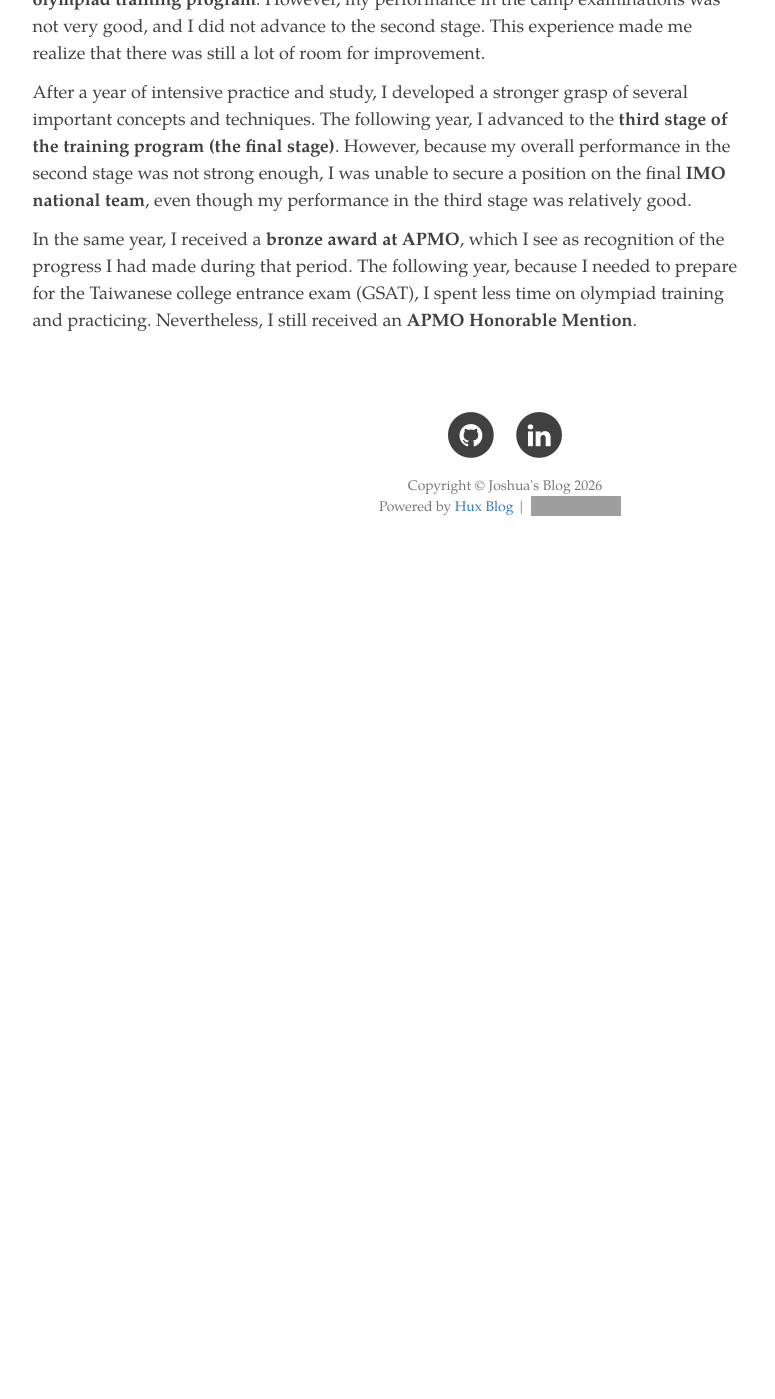
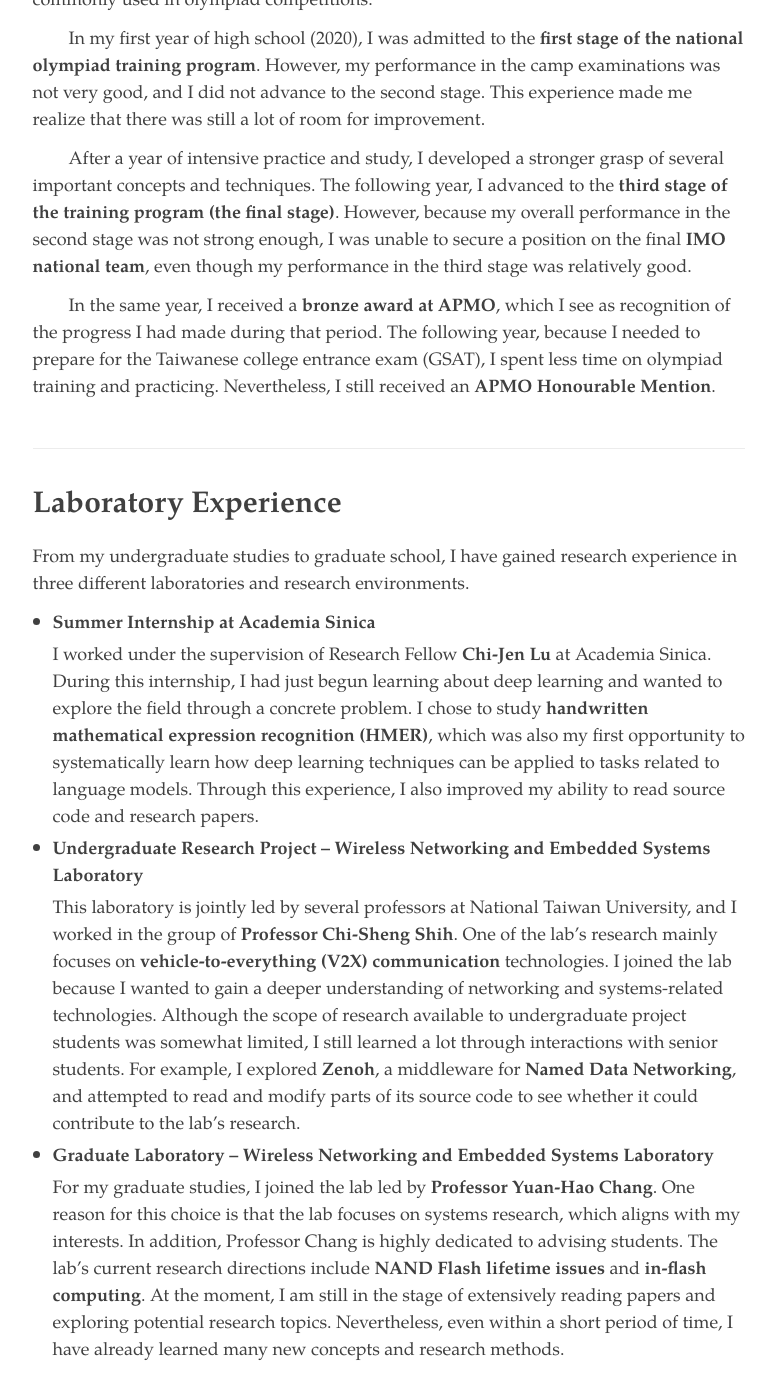
Before and after one commit to joshuachen0213/joshuachen0213.github.io, a Jekyll site: the page built from about.html, in a window 1280 px wide and 1400 px high, scrolled down 1650 px. Shown: the whole window, without its empty margins (135-910 px from the left). Built offline with Jekyll 4.4.1, drawn with Linux system fonts in a browser that asks for light colours; nearby versions of some CDN libraries; comment, search, counter and statistics services are not loaded; before the commit the page ends 2231 px from its top, so only the background shows below that; some of the changed text lies outside the part shown; grey boxes are pictures that could not be loaded.

Commit message:
update about page

```diff
--- a/_includes/about/en.md
+++ b/_includes/about/en.md
@@ -1,28 +1,46 @@
-I am **Hsin-Jui Chen**. This blog is mainly used to record my learning journey and personal growth. Most of the content consists of notes and reflections from courses I have taken at university, along with some personal notes I have written. Some of these notes are related to mathematical olympiads, while others cover topics from undergraduate mathematics courses.
+&emsp;&emsp;I am **Hsin-Jui Chen**. This blog is mainly used to record my learning journey and personal growth. Most of the content consists of notes and reflections from courses I have taken at university, along with some personal notes I have written. Some of these notes are related to mathematical olympiads, while others cover topics from undergraduate mathematics courses.
+
+&emsp;&emsp;Below is a detailed overview of my CV, with laboratory experiences updated as of March 2026. For a quick overview, you may also refer to my one-page [resume](/docs/Resume.pdf).
 
 ## Education
 
 My educational background is as follows:
 
-* **B.S. in Computer Science and Information Engineering**, National Taiwan University, with a **Minor in Mathematics** (GPA: 4.23 / 4.3)
-* Currently pursuing an **M.S. in Computer Science and Information Engineering**, National Taiwan University
+- **B.S. in Computer Science and Information Engineering**, National Taiwan University, with a **Minor in Mathematics** (GPA: 4.23 / 4.3)
+- Currently pursuing an **M.S. in Computer Science and Information Engineering**, National Taiwan University
 
-During my undergraduate studies at NTU CSIE, I had the opportunity to explore many different areas of computer science, which broadened my perspective on potential directions for future work. When I first entered university, I was particularly interested in mathematics, so I took many courses offered by the mathematics department and achieved strong academic results.
+&emsp;&emsp;During my undergraduate studies at NTU CSIE, I had the opportunity to explore many different areas of computer science, which broadened my perspective on potential directions for future work. When I first entered university, I was particularly interested in mathematics, so I took many courses offered by the mathematics department and achieved strong academic results.
 
-Later, I shifted my focus toward computer science, especially systems-related topics, because I wanted to build deeper expertise in that area. At the same time, I have also developed a reasonable understanding of modern machine learning and deep learning, which are currently very active research areas.
+&emsp;&emsp;Later, I shifted my focus toward computer science, especially systems-related topics, because I wanted to build deeper expertise in that area. At the same time, I have also developed a reasonable understanding of modern machine learning and deep learning, which are currently very active research areas.
 
 ## High School Olympiad Experience
 
 Some of my notable achievements in mathematical olympiads include:
+- **Bronze Award**, Asian Pacific Mathematics Olympiad (APMO) 2021
+- **Honourable Mention Award**, Asian Pacific Mathematics Olympiad (APMO) 2022
+- **Final Round Participant**, Taiwan Mathematical Olympiad Training Camp (2021)
 
-* **Bronze Award**, Asian Pacific Mathematics Olympiad (APMO) 2021
-* **Honourable Mention Award**, Asian Pacific Mathematics Olympiad (APMO) 2022
-* **Final Round Participant**, Taiwan Mathematical Olympiad Training Camp (2021)
+&emsp;&emsp;When I first entered high school, I had a strong interest in mathematics competitions, but it was only then that I learned about the mathematical olympiad system. Later, I attended several training camps organized by former national team members (IMOC), where I began learning the mathematical topics and problem-solving techniques commonly used in olympiad competitions.
 
-When I first entered high school, I had a strong interest in mathematics competitions, but it was only then that I learned about the mathematical olympiad system. Later, I attended several training camps organized by former national team members (IMOC), where I began learning the mathematical topics and problem-solving techniques commonly used in olympiad competitions.
+&emsp;&emsp;In my first year of high school (2020), I was admitted to the **first stage of the national olympiad training program**. However, my performance in the camp examinations was not very good, and I did not advance to the second stage. This experience made me realize that there was still a lot of room for improvement.
 
-In my first year of high school (2020), I was admitted to the **first stage of the national olympiad training program**. However, my performance in the camp examinations was not very good, and I did not advance to the second stage. This experience made me realize that there was still a lot of room for improvement.
+&emsp;&emsp;After a year of intensive practice and study, I developed a stronger grasp of several important concepts and techniques. The following year, I advanced to the **third stage of the training program (the final stage)**. However, because my overall performance in the second stage was not strong enough, I was unable to secure a position on the final **IMO national team**, even though my performance in the third stage was relatively good.
 
-After a year of intensive practice and study, I developed a stronger grasp of several important concepts and techniques. The following year, I advanced to the **third stage of the training program (the final stage)**. However, because my overall performance in the second stage was not strong enough, I was unable to secure a position on the final **IMO national team**, even though my performance in the third stage was relatively good.
+&emsp;&emsp;In the same year, I received a **bronze award at APMO**, which I see as recognition of the progress I had made during that period. The following year, because I needed to prepare for the Taiwanese college entrance exam (GSAT), I spent less time on olympiad training and practicing. Nevertheless, I still received an **APMO Honourable Mention**.
 
-In the same year, I received a **bronze award at APMO**, which I see as recognition of the progress I had made during that period. The following year, because I needed to prepare for the Taiwanese college entrance exam (GSAT), I spent less time on olympiad training and practicing. Nevertheless, I still received an **APMO Honorable Mention**.
+
+## Laboratory Experience
+
+From my undergraduate studies to graduate school, I have gained research experience in three different laboratories and research environments.
+
+- **Summer Internship at Academia Sinica**
+
+  I worked under the supervision of Research Fellow **Chi-Jen Lu** at Academia Sinica. During this internship, I had just begun learning about deep learning and wanted to explore the field through a concrete problem. I chose to study **handwritten mathematical expression recognition (HMER)**, which was also my first opportunity to systematically learn how deep learning techniques can be applied to tasks related to language models. Through this experience, I also improved my ability to read source code and research papers.
+
+- **Undergraduate Research Project – Wireless Networking and Embedded Systems Laboratory**
+
+  This laboratory is jointly led by several professors at National Taiwan University, and I worked in the group of **Professor Chi-Sheng Shih**. One of the lab’s research mainly focuses on **vehicle-to-everything (V2X) communication** technologies. I joined the lab because I wanted to gain a deeper understanding of networking and systems-related technologies. Although the scope of research available to undergraduate project students was somewhat limited, I still learned a lot through interactions with senior students. For example, I explored **Zenoh**, a middleware for **Named Data Networking**, and attempted to read and modify parts of its source code to see whether it could contribute to the lab’s research.
+
+- **Graduate Laboratory – Wireless Networking and Embedded Systems Laboratory**
+
+  For my graduate studies, I joined the lab led by **Professor Yuan-Hao Chang**. One reason for this choice is that the lab focuses on systems research, which aligns with my interests. In addition, Professor Chang is highly dedicated to advising students. The lab’s current research directions include **NAND Flash lifetime issues** and **in-flash computing**. At the moment, I am still in the stage of extensively reading papers and exploring potential research topics. Nevertheless, even within a short period of time, I have already learned many new concepts and research methods.
--- a/_includes/about/zh.md
+++ b/_includes/about/zh.md
@@ -6,7 +8,7 @@
 - 國立臺灣大學資訊工程學系畢業，輔系數學系，畢業 GPA 為 4.23 / 4.3
 - 目前就讀於國立臺灣大學資訊工程學系碩士班
 
-在臺大資工就讀期間，我接觸並認識了許多不同領域的知識，也因此對未來可能投入的方向有更廣的想像。大一剛入學時，我對數學特別有興趣，因此修了不少數學系的課程，也取得了不錯的成績。後來因為希望在資訊領域（尤其是系統相關方向）有更深入的能力，修課的重心逐漸轉向系統相關課程。同時，我對當前相當熱門的機器學習與深度學習領域也有一定程度的接觸與了解。
+&emsp;&emsp;在臺大資工就讀期間，我接觸並認識了許多不同領域的知識，也因此對未來可能投入的方向有更廣的想像。大一剛入學時，我對數學特別有興趣，因此修了不少數學系的課程，也取得了不錯的成績。後來因為希望在資訊領域（尤其是系統相關方向）有更深入的能力，修課的重心逐漸轉向系統相關課程。同時，我對當前相當熱門的機器學習與深度學習領域也有一定程度的接觸與了解。
 
 ## 高中奧林匹亞經歷
 
@@ -15,10 +17,18 @@
 - 2022 年亞太數學奧林匹亞榮譽獎
 - 2021 年數學奧林匹亞選訓營第三階段
 
-剛進入高中時，我一直對數學競賽抱有興趣，但也是到了高中之後才真正知道「數學奧林匹亞」這個競賽體系。後來我參加了一些由前國手舉辦的營隊（IMOC），逐漸接觸並學習這個競賽中常見的數學知識與解題方法。
+&emsp;&emsp;剛進入高中時，我一直對數學競賽抱有興趣，但也是到了高中之後才真正知道「數學奧林匹亞」這個競賽體系。後來我參加了一些由前國手舉辦的營隊（IMOC），逐漸接觸並學習這個競賽中常見的數學知識與解題方法。
 
-在高一（2020 年）時，我成功進入第一階段選訓營。不過在營隊中的各次考試表現都不太理想，最終也沒有進入第二階段選訓營。這段經驗讓我意識到自己還有許多需要加強的地方。
+&emsp;&emsp;在高一（2020 年）時，我成功進入第一階段選訓營。不過在營隊中的各次考試表現都不太理想，最終也沒有進入第二階段選訓營。這段經驗讓我意識到自己還有許多需要加強的地方。
 
-經過一年的練習與學習後，我對一些重要的觀念與解題技巧有了更好的掌握。隔年我順利進入第三階段選訓營（最後一階段），但由於在第二階段的整體表現並不突出，即使在第三階段的表現相對不錯，仍然沒有取得最終代表隊（IMO）的資格。同一年我在 APMO 獲得銅牌，對我來說也算是對那段時間努力的一種肯定。再隔一年因為需要準備學測，沒有再投入太多時間在競賽訓練上，但仍然獲得了 APMO 的榮譽獎。
+&emsp;&emsp;經過一年的練習與學習後，我對一些重要的觀念與解題技巧有了更好的掌握。隔年我順利進入第三階段選訓營（最後一階段），但由於在第二階段的整體表現並不突出，即使在第三階段的表現相對不錯，仍然沒有取得最終代表隊（IMO）的資格。同一年我在 APMO 獲得銅牌，對我來說也算是對那段時間努力的一種肯定。再隔一年因為需要準備學測，沒有再投入太多時間在競賽訓練上，但仍然獲得了 APMO 的榮譽獎。
 
-<!-- ## 實驗室經歷 -->
+## 實驗室經歷
+
+在大學到研究所期間，我一共在三個不同的實驗室或研究環境中累積過一些研究經驗：
+
+- **中研院暑期實習**：指導老師為中研院研究員呂及人。在這段時間，我剛開始接觸深度學習，因此希望透過一個具體問題來深入了解相關技術。我選擇研究數學手寫辨識的問題，也是在這段時間第一次比較系統地學習深度學習如何應用在語言模型相關任務上，並體會到這類方法的能力。同時，我也在實習過程中進一步提升了閱讀程式碼以及閱讀研究論文的能力。
+
+- **大學專題研究**：無線網路及嵌入式系統實驗室。這個實驗室由臺大多位老師共同主持，而我當時是在施吉昇教授的團隊中。老師的研究方向主要與 **vehicle-to-everything（V2X）communication** 相關。我選擇加入這個實驗室，是因為希望對網路與系統相關技術有更深入的了解。雖然以專題生的身分能接觸到的研究內容相對有限，但在與學長姐的交流中仍然學到不少東西。例如，我曾經嘗試研究 **Named Data Networking** 的中介層軟體 **Zenoh**，並閱讀與修改部分程式碼，看看是否能對實驗室的研究有所幫助。
+
+- **研究所實驗室**：無線網路及嵌入式系統實驗室。在研究所階段，我選擇加入張原豪教授的實驗室。一方面是因為這個實驗室同樣屬於系統相關領域，另一方面老師對學生的指導也非常投入。實驗室目前主要的研究方向包括 **NAND Flash 壽命議題**以及 **in-flash computing**。目前我仍處於大量閱讀論文並尋找研究題目的階段，不過即使只經過了短短一段時間，我已經學到了不少新的知識與研究方法。
```
Also changed, not shown: other parts of _includes/about/zh.md (+3 -1 lines), 1 other file.
